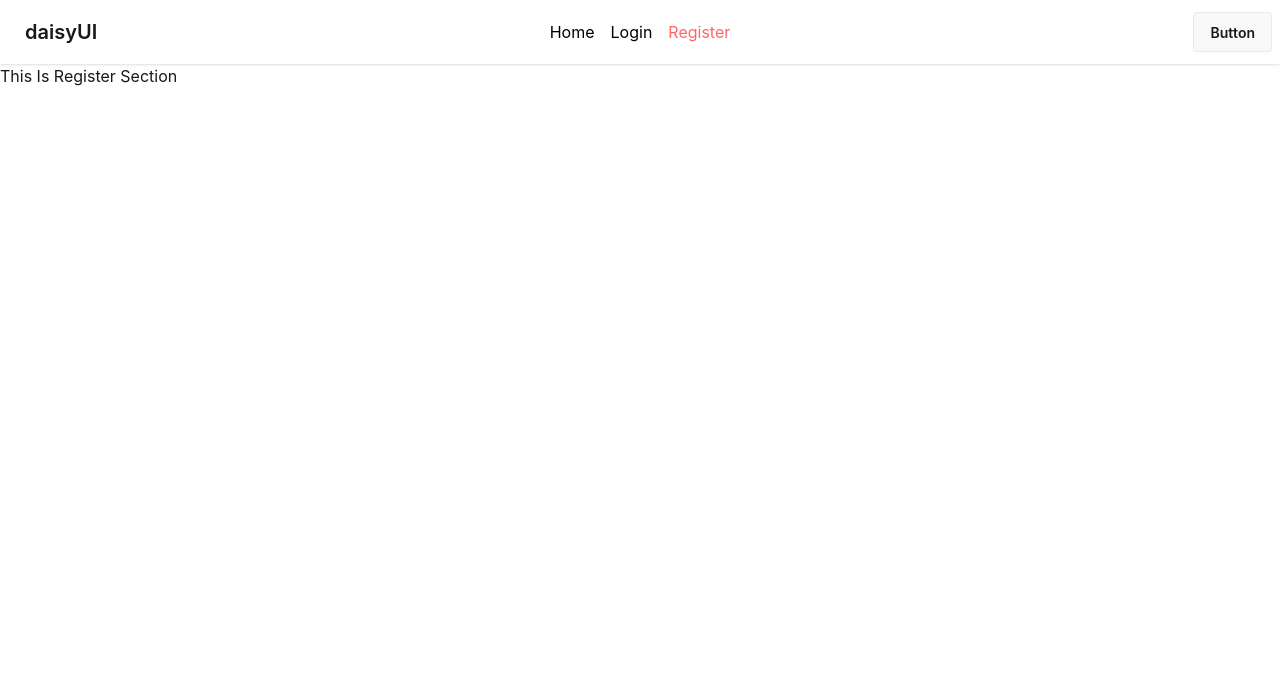
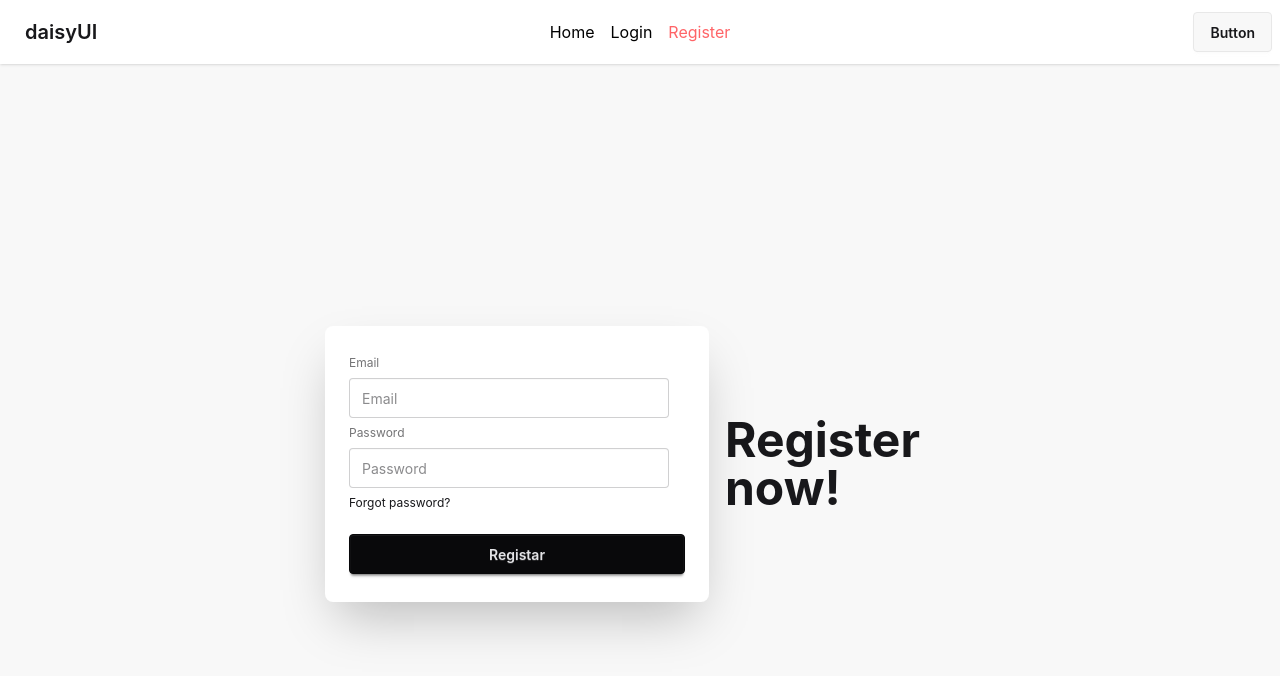
Before and after one commit to mdhafizulislam2004/About_Firebase_02, a React (Vite) app in the folder Email_Passowrd_project/: page /register in a window 1280 px wide. Shown: the top 676 px of the page. Built offline with nearby package versions, Linux system fonts and the light colour scheme.

Commit message:
Register Section add

```diff
--- a/Email_Passowrd_project/src/Components/Register.jsx
+++ b/Email_Passowrd_project/src/Components/Register.jsx
@@ -1,7 +1,34 @@
 const Register = () => {
+
+    const submitHendaler = (e) => {
+        e.preventDefault()
+        const email=e.target.email.value
+        const password=e.target.password.value
+        console.log("Clicket",email,password);
+
+    }
+
     return (
-        <div>
-            <h1>This Is Register Section</h1>
+        <div className="hero bg-base-200 min-h-screen">
+            <div className="hero-content flex-col lg:flex-row-reverse">
+                <div className="text-center lg:text-left">
+                    <h1 className="text-5xl font-bold">Register now!</h1>
+                </div>
+                <div className="card bg-base-100 w-full max-w-sm shrink-0 shadow-2xl">
+                    <div className="card-body">
+                        <form onSubmit={submitHendaler}>
+                            <fieldset className="fieldset">
+                                <label className="label">Email</label>
+                                <input type="email" className="input" placeholder="Email" name="email" />
+                                <label className="label">Password</label>
+                                <input type="password" className="input" name="password" placeholder="Password" />
+                                <div><a className="link link-hover">Forgot password?</a></div>
+                                <button className="btn btn-neutral mt-4">Registar</button>
+                            </fieldset>
+                        </form>
+                    </div>
+                </div>
+            </div>
         </div>
     );
 };
```
